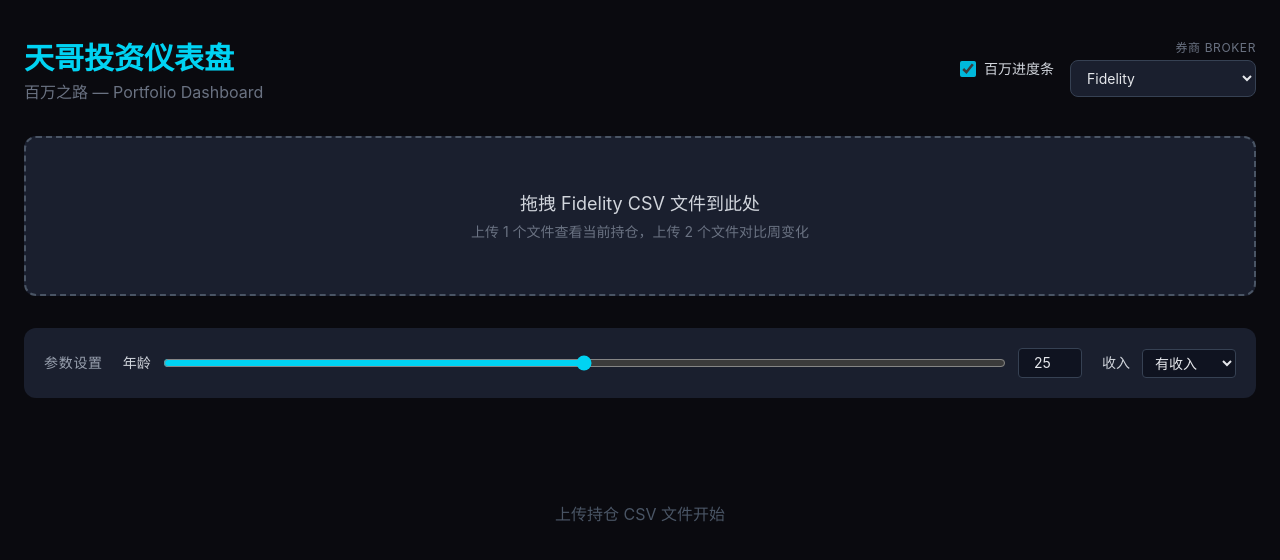
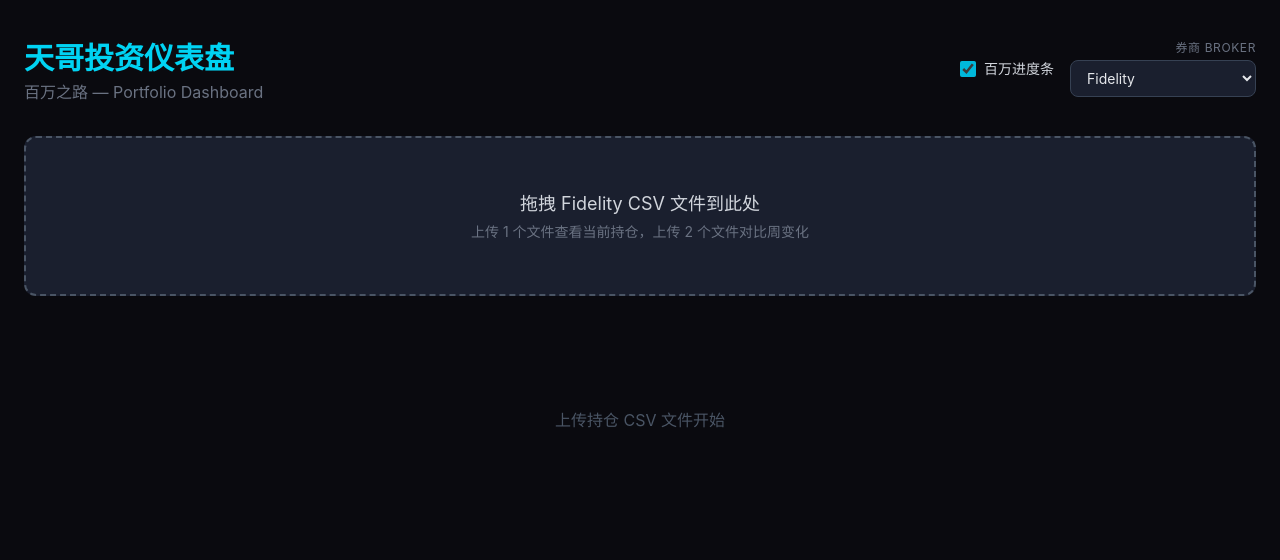
Before and after one commit to BrotherTianCompounding/dashboard, a Next.js app: page / in a window 1280 px wide. Shown: the top 560 px of the page. Built offline with nearby package versions, Linux system fonts and the light colour scheme.

Commit message:
Update 2.0 to fixed stock/cash allocation and bullish option budget

```diff
--- a/src/app/page.tsx
+++ b/src/app/page.tsx
@@ -6,7 +6,6 @@ import PortfolioOverview from "../components/PortfolioOverview";
 import StockBucketCard from "../components/StockBucketCard";
 import OptionsCashCard from "../components/OptionsCashCard";
 import DeltaExposureCard from "../components/DeltaExposureCard";
-import SettingsCard from "../components/SettingsCard";
 import { buildSnapshot } from "../lib/buildSnapshot";
 import type {
   FidelityRow,
@@ -20,8 +19,8 @@ export default function Home() {
   const [files, setFiles] = useState<UploadedFile[]>([]);
   const [broker, setBroker] = useState<Broker>("fidelity");
   const [showProgress, setShowProgress] = useState(true);
-  const [age, setAge] = useState(25);
-  const [hasIncome, setHasIncome] = useState(true);
+  const age = 25;
+  const hasIncome = true;
 
   const handleFilesReady = useCallback((f: UploadedFile[]) => {
     setFiles(f);
@@ -148,13 +147,6 @@ export default function Home() {
         </div>
       )}
 
-      <SettingsCard
-        age={age}
-        hasIncome={hasIncome}
-        onAgeChange={setAge}
-        onIncomeChange={setHasIncome}
-      />
-
       {!current && (
         <div className="text-center text-gray-600 py-20">
           上传持仓 CSV 文件开始
@@ -178,6 +170,7 @@ export default function Home() {
         >
           <StockBucketCard
             bucket={current.buckets.find((b) => b.key === "safe-side")!}
+            cash={current.buckets.find((b) => b.key === "cash")!}
           />
           <OptionsCashCard
             cash={current.buckets.find((b) => b.key === "cash")!}
```
